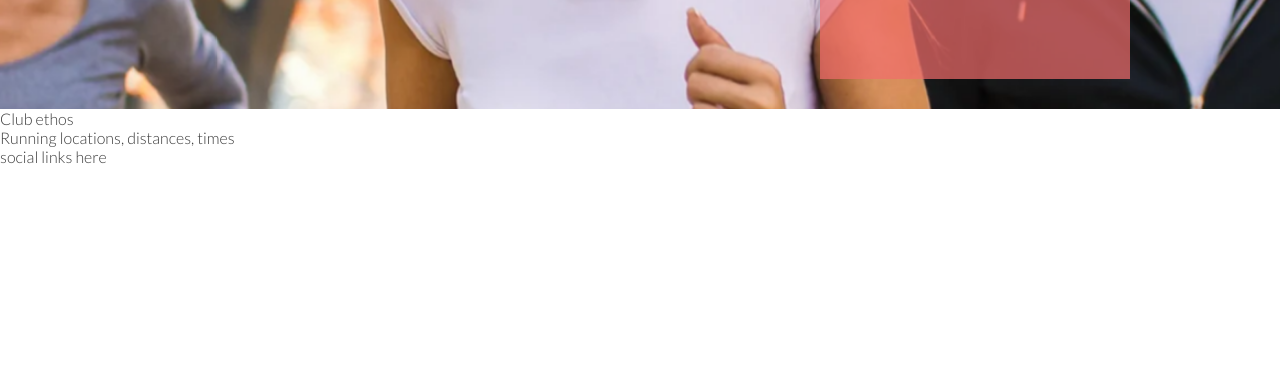
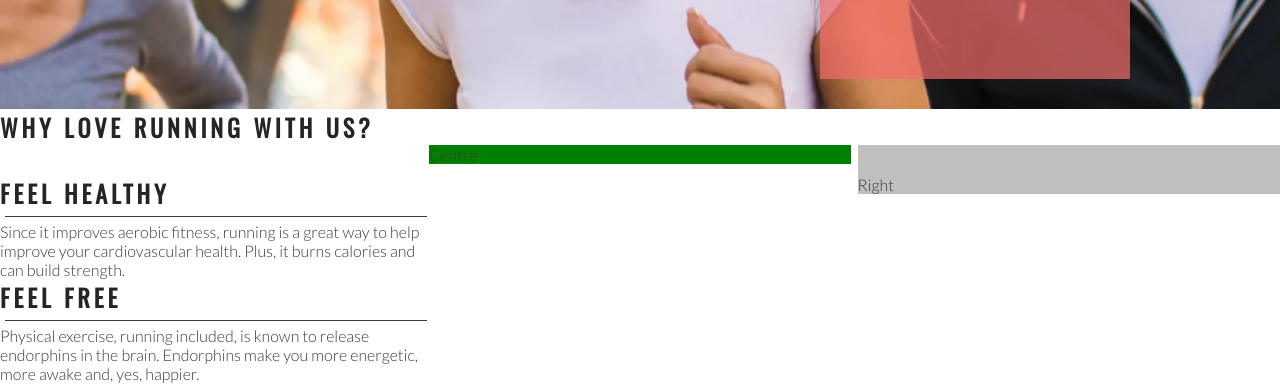
Before and after one commit to caketaster/love-running, a plain HTML site: page index.html in a window 1280 px wide. Shown: the part 566-952 px from the top of the page. Before the commit the page ends 800 px from the top, so only its background shows below. Drawn offline with nearby package versions, Linux system fonts and the light colour scheme.

Commit message:
Add club ethos main structure and left text

```diff
--- a/assets/css/style.css
+++ b/assets/css/style.css
@@ -21,6 +21,7 @@ h1, h2 {
 #logo {
     float: left;
     font-size: 280%;
+    margin-left: 30px;
 }
 
 #menu {
@@ -104,3 +105,61 @@ h1, h2 {
 
     position: absolute;
 }
+
+left-about {
+    padding-top: 30px;
+    width: 33%;
+    float: left;
+}
+
+right-about {
+    padding-top: 30px;
+    width: 33%;
+    float: right;
+}
+
+center-about {
+    width: 33%;
+    margin: 0 auto;
+}
+
+hr {
+    border-top: 1px solid #3a3a3a;
+    width: 100%;
+    margin: 5px;
+}
+
+left-about-heading {
+    width: 60%;
+    float: right;
+    line-height: 20px;
+
+    /* makes sure columns are aligned vertically*/
+    clear: both;
+    margin-bottom: 50px;
+}
+
+#club-ethos {
+    height: 600px;
+}
+
+#left-about {
+    padding-top: 30px;
+    width: 33%;
+    float: left;
+}
+
+#right-about {
+    padding-top: 30px;
+    width: 33%;
+    float: right;
+    background-color: silver;
+
+}
+
+#center-about {
+    width: 33%;
+    margin: 0 auto;
+    background-color: green;
+
+}
--- a/index.html
+++ b/index.html
@@ -38,8 +38,26 @@
             <h3>Dublin Docklands & Phoenix Park</h3>
         </div>
     </section>
-    <section>
-        Club ethos
+    <section id="club-ethos">
+        <h1>Why Love Running With Us?</h1>
+        <div id="left-about">
+            <div class="left-about-heading">
+                <h2>Feel Healthy</h2>
+                <hr>
+                <p>
+                    Since it improves aerobic fitness, running is a great way to help improve your cardiovascular health. Plus, it burns calories and can build strength.
+                </p>
+            </div>
+            <div class="left-about-heading">
+                <h2>Feel Free</h2>
+                <hr>
+                <p>
+                    Physical exercise, running included, is known to release endorphins in the brain. Endorphins make you more energetic, more awake and, yes, happier.
+                </p>
+            </div>
+        </div>
+        <div id="right-about">Right</div>
+        <div id="center-about">Centre</div>
     </section>
     <section>
         Running locations, distances, times
```
